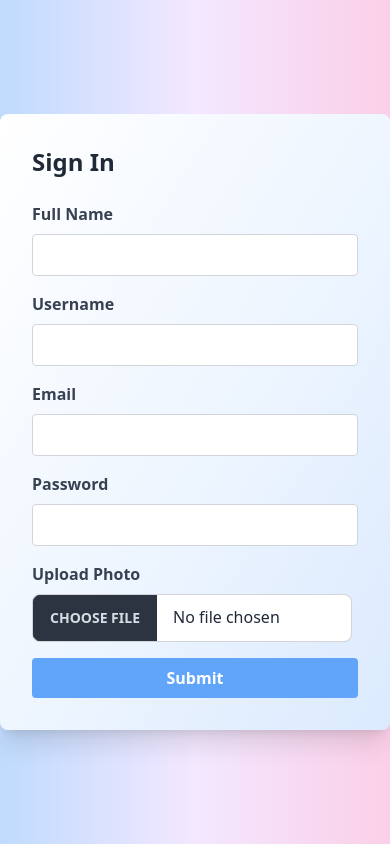
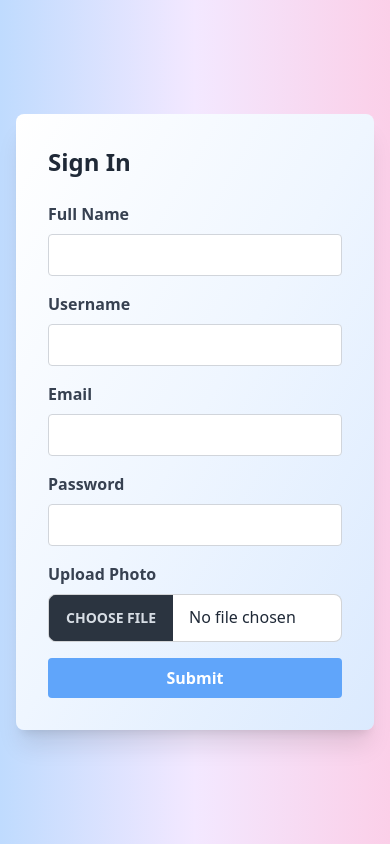
Before and after one commit to janhavibandhane/CRM-Frontend, a React (Vite) app: page /signin in a window 390 px wide. Built offline with nearby package versions, Linux system fonts and the light colour scheme.

Commit message:
second commit

```diff
--- a/src/Component/HomePage/Login.jsx
+++ b/src/Component/HomePage/Login.jsx
@@ -33,7 +33,7 @@ function Login() {
 
   return (
     <div className='bg-gradient-to-r from-blue-200 via-purple-100 to-pink-200 min-h-screen flex items-center justify-center'>
-     <form onSubmit={handleSubmit} className='bg-gradient-to-br from-white via-blue-50 to-blue-100 p-8 shadow-xl rounded-lg w-full max-w-md'>
+     <form onSubmit={handleSubmit} className='bg-gradient-to-br from-white via-blue-50 to-blue-100 p-8 shadow-xl rounded-lg w-full max-w-md md:m-0 m-4'>
         <h1 className='text-2xl font-bold mb-6'>Login</h1>
 
         <div className='mb-4'>
--- a/src/Component/HomePage/SignIn.jsx
+++ b/src/Component/HomePage/SignIn.jsx
@@ -33,7 +33,7 @@ function SignIn() {
 
   return (
     <div className='bg-gradient-to-r from-blue-200 via-purple-100 to-pink-200 min-h-screen flex items-center justify-center'>
-     <form onSubmit={handleSubmit} className='bg-gradient-to-br from-white via-blue-50 to-blue-100 p-8 shadow-xl rounded-lg w-full max-w-md'>
+     <form onSubmit={handleSubmit} className='bg-gradient-to-br from-white via-blue-50 to-blue-100 p-8 shadow-xl rounded-lg w-full max-w-md md:m-0 m-4'>
         <h1 className='text-2xl font-bold mb-6'>Sign In</h1>
         <div className='mb-4'>
           <label htmlFor='fullName' className='block text-gray-700 font-bold mb-2'>Full Name</label>
```
